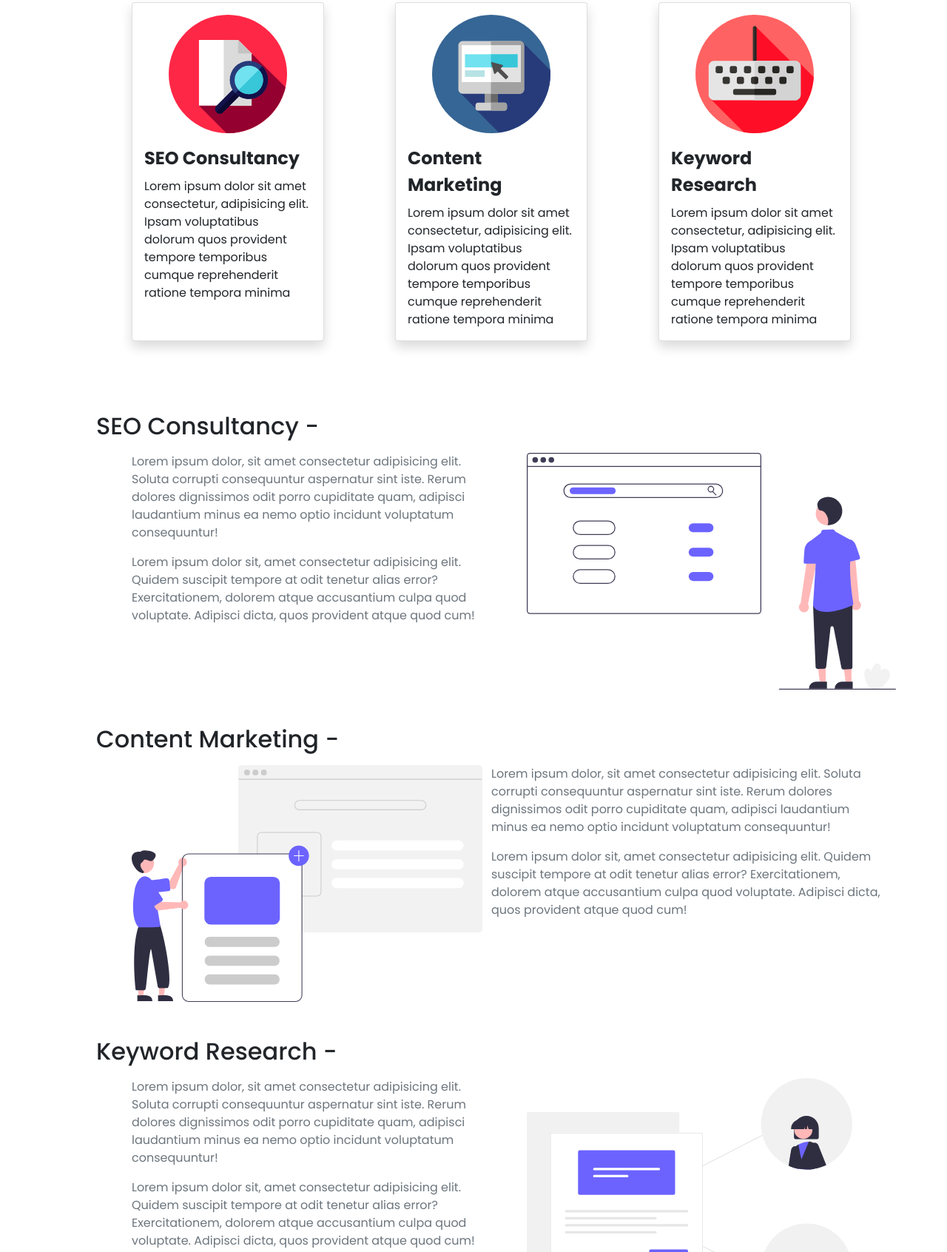
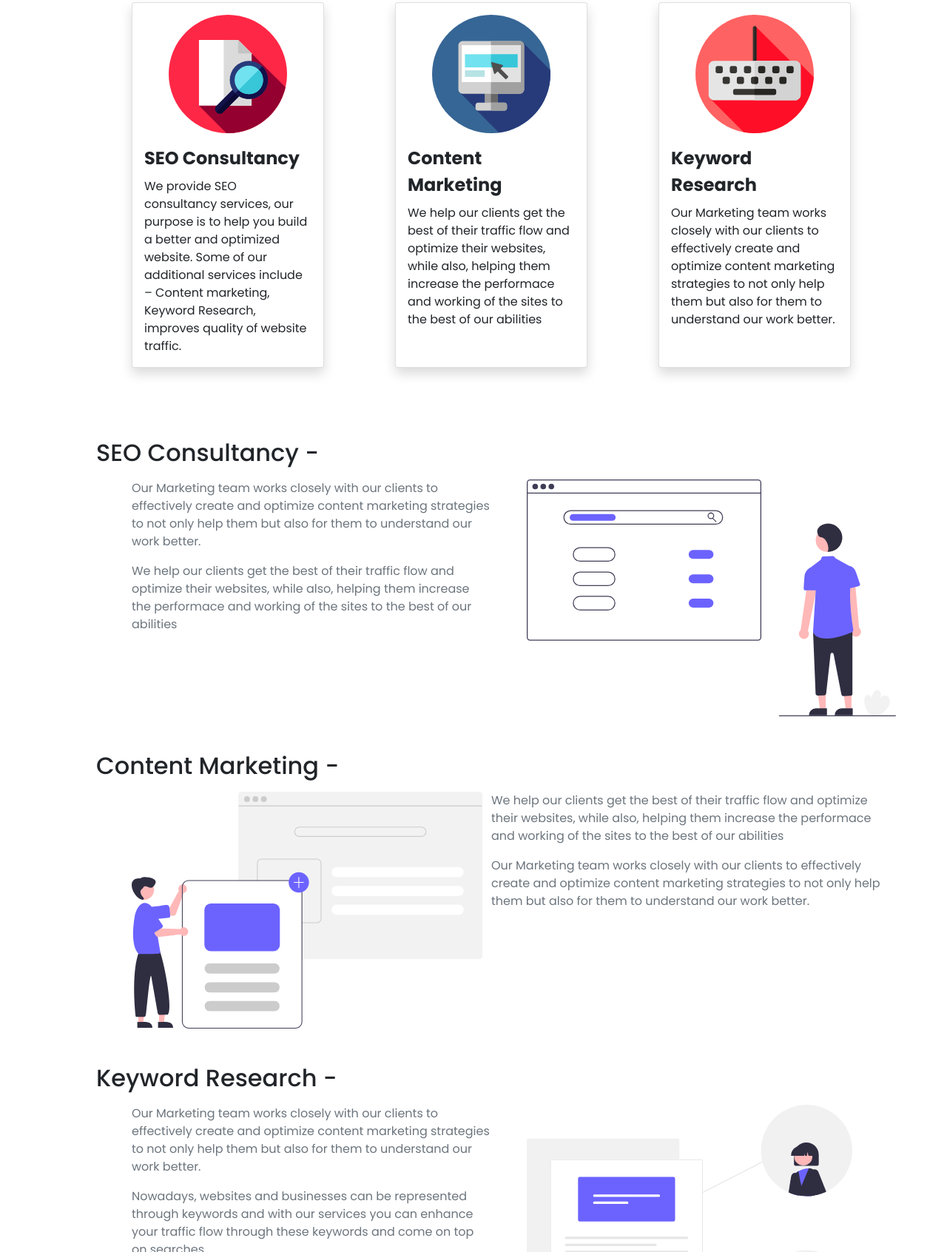
Before and after one commit to Kartik8309/BS-Proj, a website: page service/service.html in a window 1280 px wide. Shown: the part 278-1970 px from the top of the page at 74% size. Drawn offline with nearby package versions, Linux system fonts and the light colour scheme.

Commit message:
Update service.html

```diff
--- a/service/service.html
+++ b/service/service.html
@@ -62,7 +62,7 @@
                           SEO Consultancy
                       </div>
                       <div class="card-text">
-                          Lorem ipsum dolor sit amet consectetur, adipisicing elit. Ipsam voluptatibus dolorum quos provident tempore temporibus cumque reprehenderit ratione tempora minima
+                          We provide SEO consultancy services, our purpose is to help you build a better and optimized website. Some of our additional services include – Content marketing, Keyword Research, improves quality of website traffic.
                       </div>
                    </div>
               </div>
@@ -75,7 +75,7 @@
                           Content Marketing
                       </div>
                       <div class="card-text">
-                          Lorem ipsum dolor sit amet consectetur, adipisicing elit. Ipsam voluptatibus dolorum quos provident tempore temporibus cumque reprehenderit ratione tempora minima
+                          We help our clients get the best of their traffic flow and optimize their websites, while also, helping them increase the performace and working of the sites to the best of our abilities
                       </div>
                   </div>
               </div>
@@ -88,7 +88,7 @@
                       Keyword Research
                   </div>
                   <div class="card-text">
-                      Lorem ipsum dolor sit amet consectetur, adipisicing elit. Ipsam voluptatibus dolorum quos provident tempore temporibus cumque reprehenderit ratione tempora minima
+                      Our Marketing team works closely with our clients to effectively create and optimize content marketing strategies to not only help them but also for them to understand our work better.
                   </div>
                   </div>
               </div>
@@ -102,10 +102,10 @@
         <div class="d-flex ms-5 mt-3">
             <div class="col-6">
                 <p class="text-secondary fs-6 ms-5">
-                    Lorem ipsum dolor, sit amet consectetur adipisicing elit. Soluta corrupti consequuntur aspernatur sint iste. Rerum dolores dignissimos odit porro cupiditate quam, adipisci laudantium minus ea nemo optio incidunt voluptatum consequuntur!
+                    Our Marketing team works closely with our clients to effectively create and optimize content marketing strategies to not only help them but also for them to understand our work better.
                 </p>
                 <p class="text-secondary fs-6 ms-5">
-                    Lorem ipsum dolor sit, amet consectetur adipisicing elit. Quidem suscipit tempore at odit tenetur alias error? Exercitationem, dolorem atque accusantium culpa quod voluptate. Adipisci dicta, quos provident atque quod cum!
+                     We help our clients get the best of their traffic flow and optimize their websites, while also, helping them increase the performace and working of the sites to the best of our abilities
                 </p>
             </div>
             <div class="col"  >
@@ -126,10 +126,10 @@
 
                 <div class="col-6">
                     <p class="text-secondary fs-6">
-                        Lorem ipsum dolor, sit amet consectetur adipisicing elit. Soluta corrupti consequuntur aspernatur sint iste. Rerum dolores dignissimos odit porro cupiditate quam, adipisci laudantium minus ea nemo optio incidunt voluptatum consequuntur!
+                         We help our clients get the best of their traffic flow and optimize their websites, while also, helping them increase the performace and working of the sites to the best of our abilities
                     </p>
                     <p class="text-secondary fs-6">
-                        Lorem ipsum dolor sit, amet consectetur adipisicing elit. Quidem suscipit tempore at odit tenetur alias error? Exercitationem, dolorem atque accusantium culpa quod voluptate. Adipisci dicta, quos provident atque quod cum!
+                        Our Marketing team works closely with our clients to effectively create and optimize content marketing strategies to not only help them but also for them to understand our work better.
                     </p>
                 </div>
             </div>
@@ -141,10 +141,10 @@
         <div class="d-flex ms-5 mt-3">
             <div class="col-6">
                 <p class="text-secondary fs-6 ms-5">
-                    Lorem ipsum dolor, sit amet consectetur adipisicing elit. Soluta corrupti consequuntur aspernatur sint iste. Rerum dolores dignissimos odit porro cupiditate quam, adipisci laudantium minus ea nemo optio incidunt voluptatum consequuntur!
+                    Our Marketing team works closely with our clients to effectively create and optimize content marketing strategies to not only help them but also for them to understand our work better.
                 </p>
                 <p class="text-secondary fs-6 ms-5">
-                    Lorem ipsum dolor sit, amet consectetur adipisicing elit. Quidem suscipit tempore at odit tenetur alias error? Exercitationem, dolorem atque accusantium culpa quod voluptate. Adipisci dicta, quos provident atque quod cum!
+                     Nowadays, websites and businesses can be represented through keywords and with our services you can enhance your traffic flow through these keywords and come on top on searches.
                 </p>
             </div>
             <div class="col"  >
@@ -160,7 +160,7 @@
             <div class="d-flex mt-3">
                 <div class="col-4" >
                     <p class="fs-4">SEO Plus</p>
-                    <p>Lorem ipsum dolor, sit amet consectetur adipisicing elit. Beatae aliquam veritatis praesentium necessitatibus esse nam, quas officiis ipsa quasi voluptate repudiandae
+                    <p>We provide SEO consultancy services, our purpose is to help you build a better and optimized website. Some of our additional services include – Content marketing, Keyword Research, improves quality of website traffic.
                     </p>
                 </div>
                 <div class="col-4">
```
